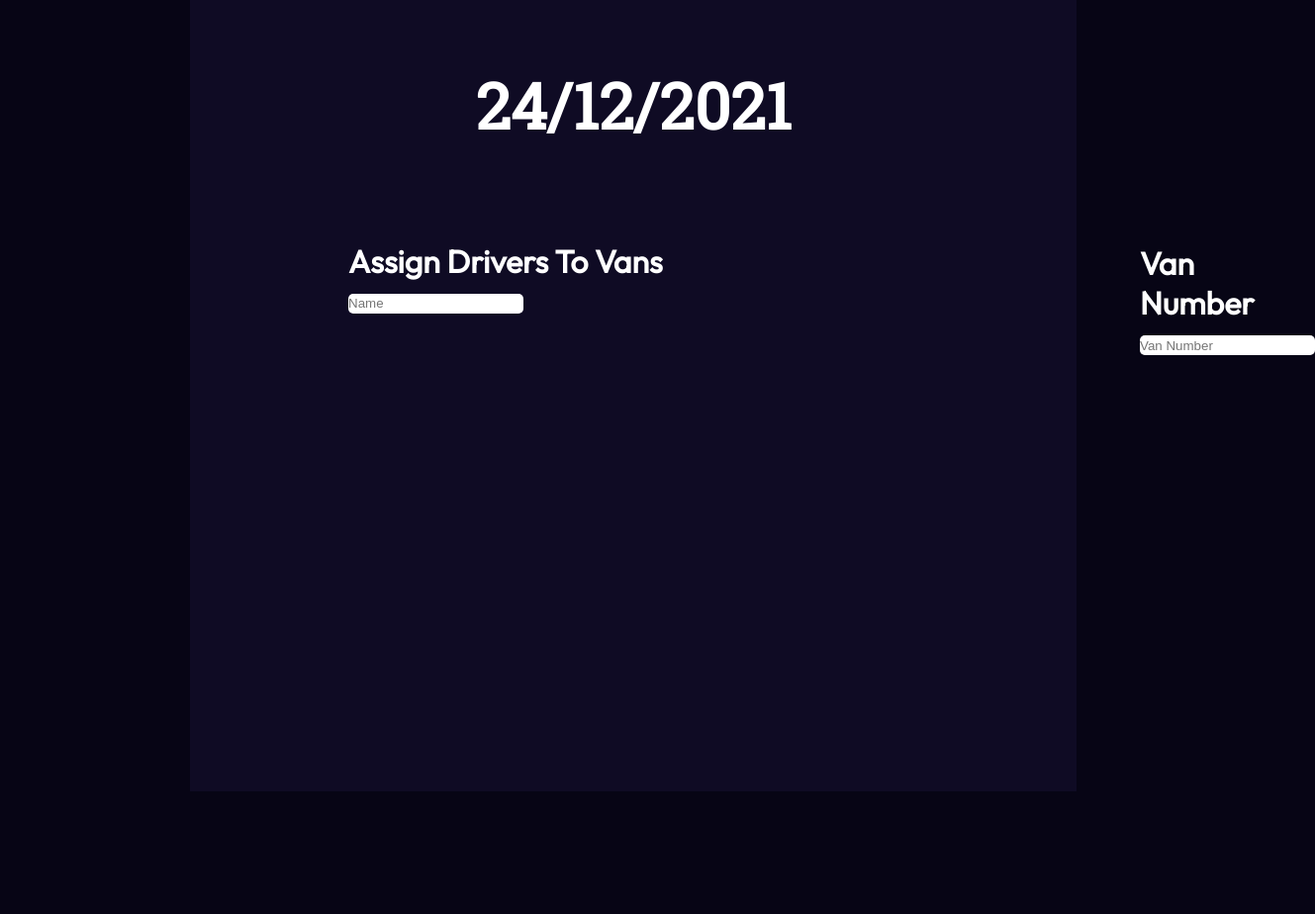
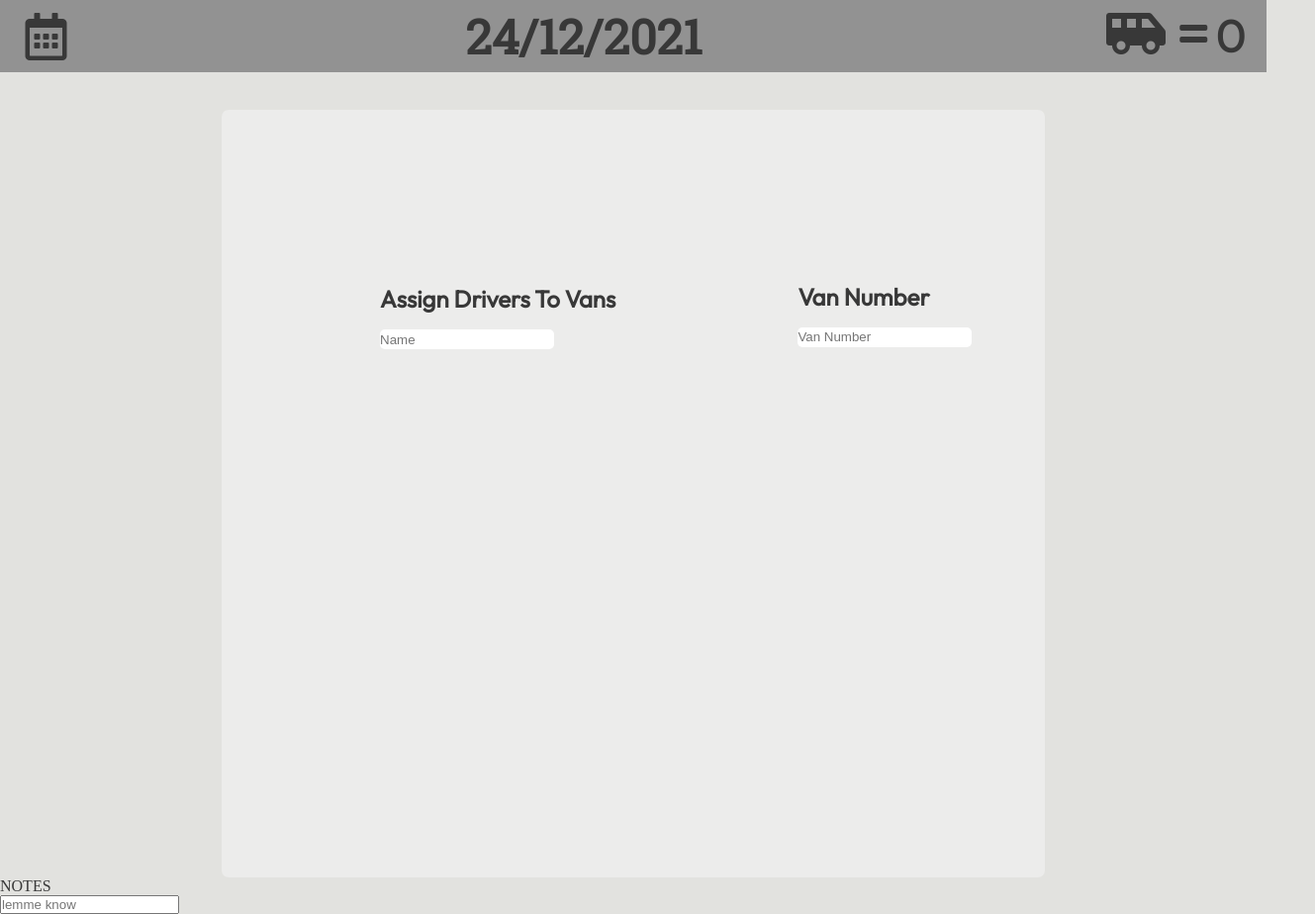
Before and after one commit to Rob-Rice/Amazon-Dispatch-App, a plain HTML site: page index.html in a window 1280 px wide. Shown: the whole page at 99% size, 1329 px wide, since content can reach past the window. Before the commit the page ends 800 px from the top, so only its background shows below. Drawn offline with Linux system fonts and the light colour scheme.

Commit message:
changed colors  and added some more tags

```diff
--- a/index.html
+++ b/index.html
@@ -10,24 +10,54 @@
     <!-- google fonts -->
     <link href="https://fonts.googleapis.com/css2?
     family=Nunito+Sans:wght@300&family=Outfit&display=swap" rel="stylesheet">
+
     <link href="https://fonts.googleapis.com/css2?family=Roboto+Slab&display=
     swap" rel="stylesheet">
+
+    <link href="https://fonts.googleapis.com/css2?family=Montserrat&display=swap" rel="stylesheet">
+
+    <!-- font awesome -->
+    <link rel="stylesheet" href="https://use.fontawesome.com/releases/v5.15.4/css/all.css"
+    integrity="sha384-DyZ88mC6Up2uqS4h/KRgHuoeGwBcD4Ng9SiP4dIRy0EXTlnuz47vAwmeGwVChigm"
+    crossorigin="anonymous">
+
     <meta name="viewport" content="width=device-width, initial-scale=1.0">
     <title>Dispatch </title>
 </head>
 <body>
+    <div class="navbar">
+        <nav>
+            <i class="far fa-calendar-alt fa-3x"></i>
+            <span class="date"></span>
+            <div class="van-count">
+                <i class="fas fa-shuttle-van fa-3x"></i>
+                <i class="fas fa-equals fa-2x"></i>
+                <span class="number">0</span>
+            </div>
+        </nav>
+    </div>
     <main>
-        <span class="date"></span>
-        <h1 class="assigning">
-            Assign Drivers To Vans
-        </h1>
-        <input type="text" role="textbox" class="text-area-driver" placeholder="Name">
-        <h1 class="van-number">
-            Van Number
-        </h1>
-        <input type="text" role="textbox" class="text-area-van" placeholder="Van Number">
-
+        <div class="assinging">
+            <h2 class="drivers">
+                Assign Drivers To Vans
+            </h2>
+            <input type="text" role="textbox" class="text-area-driver" placeholder="Name">
+            <span></span>
+        </div>
+        <div class="vans">
+            <h2 class="van-number">
+                Van Number
+            </h2>
+            <input type="text" class="text-area-van" placeholder="Van Number">
+            <span></span>
+        </div>
     </main>
+    <article class="notes-container">
+        <p class="notes">
+            NOTES
+        </p>
+        <input type="text" class="notes-input" placeholder="lemme know">
+    </article>
 
     <!-- Javascript -->
     <script src="./app.js"></script>
--- a/scss/main.scss
+++ b/scss/main.scss
@@ -5,49 +5,96 @@
 }
 
 body {
-    background: #070515;
+    background: #e2e2df;
+    color: #383838;
+    overflow-x: hidden;
+}
+
+nav {
     display: flex;
-    align-content: center;
-    justify-content: center;
-    color: #fff;
+    justify-content: space-between;
+    align-items: center;
+    width: 100vw;
+    padding: 5px 2%;
+    background-color: #929292;
+
+    .fa-calendar-alt {
+
+    }
+
+    .date {
+        font-family: 'Roboto Slab', serif;
+        font-size: 3rem;
+        font-weight: 900;
+    }
+
+    .van-count {
+        display: flex;
+        flex-direction: row;
+        padding-right: 2%;
+
+        .fa-shuttle-van {
+            padding: 0 5%;
+        }
+
+        .fa-equals {
+            padding: 0 7%;
+            position: relative;
+            padding-top: 7%;
+        }
+
+        .number {
+            font-family: 'Montserrat', sans-serif;
+            font-weight: 900;
+            font-size: 2.8rem;
+        }
+    }
 }
 
 main {
-    background-color: #0f0b24;
-    width: 70vw;
-    height: 100vh;
+    margin: 2.4rem auto 0 auto;
+    background-color: #ececeb;
+    height: 97vh;
+    width: 65vw;
+    border-radius: 7px;
+    position: relative;
 
-    .date {
-        font-family: 'Roboto Slab', serif;
-        font-size: 4rem;
-        font-weight: 900;
+    .assinging {
         display: flex;
-        justify-content: center;
-        padding-top: 4rem;
-    }
+        flex-direction: column;
+        padding: 11rem 0 0 10rem;
+        // border: green solid 3px;
 
-    .assigning {
+        .drivers {
             font-family: 'Outfit', sans-serif;
-        padding: 6rem 0 0 10rem;
         }
 
         .text-area-driver {
-        margin: .8rem 0 0 10rem;
             border: none;
             border-radius: 5px;
             height: 20px;
+            width: 11rem;
+            margin-top: 1rem;
+            // add some box shadow
         }
+    }
+
+    .vans {
+        display: flex;
+        flex-direction: column;
+        padding-left: 70%;
+        margin-top: -4.3rem;
 
         .van-number {
             font-family: 'Outfit', sans-serif;
-        padding-left: 60rem;
-        margin-top: -4.4rem;
         }
 
         .text-area-van {
-        margin: .8rem 0 0 60rem;
             border: none;
             border-radius: 5px;
             height: 20px;
+            width: 11rem;
+            margin-top: 1rem;
         }
     }
+}
```
Also changed, not shown: css/main.css. Lines whose indentation alone changed are shown as unchanged.
